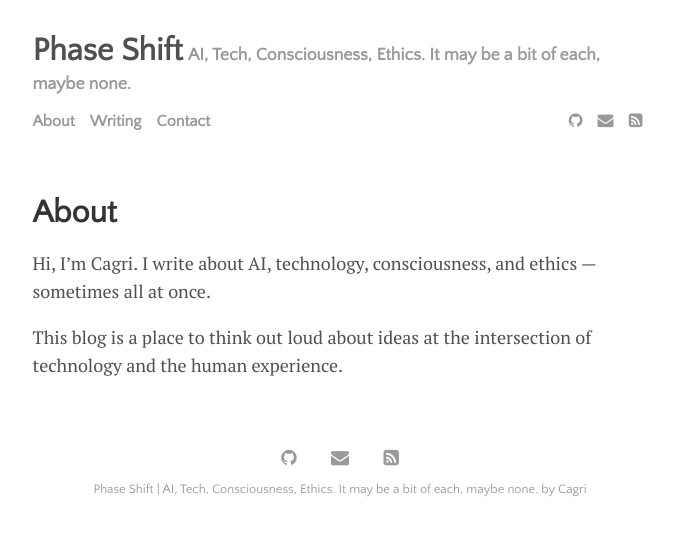
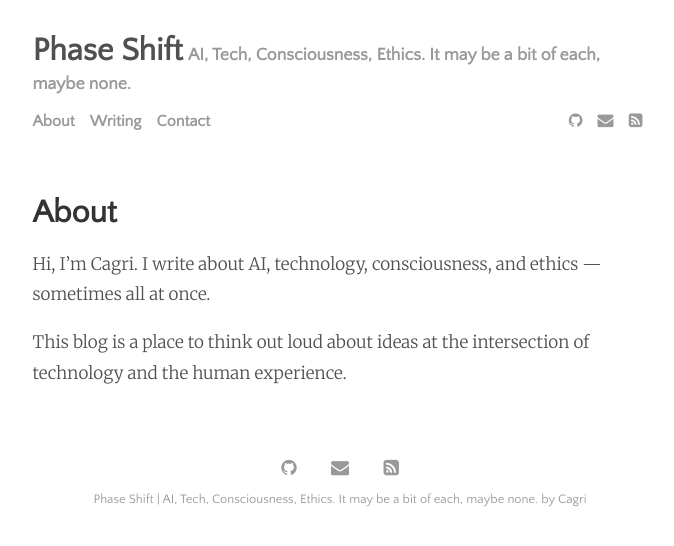
Before and after one commit to cagriy/cagriy.github.io, a Jekyll site: the page built from menu/about.md, in a window 1280 px wide. Shown: the top 546 px of the page, without its empty margins (300-974 px from the left). Built offline with Jekyll 4.4.1, drawn with Linux system fonts in a browser that asks for light colours.

Commit message:
Fix post font selector: article not .post-content
Co-Authored-By: Claude Sonnet 4.6 <noreply@anthropic.com>

```diff
--- a/assets/css/main.scss
+++ b/assets/css/main.scss
@@ -32,7 +32,7 @@ $rss-color:            #ff6600;
 
 @import "-sections-dir";
 
-.post-content {
+article {
   font-family: "Merriweather", Georgia, serif;
   font-size: 0.95em;
   font-weight: 300;
```
